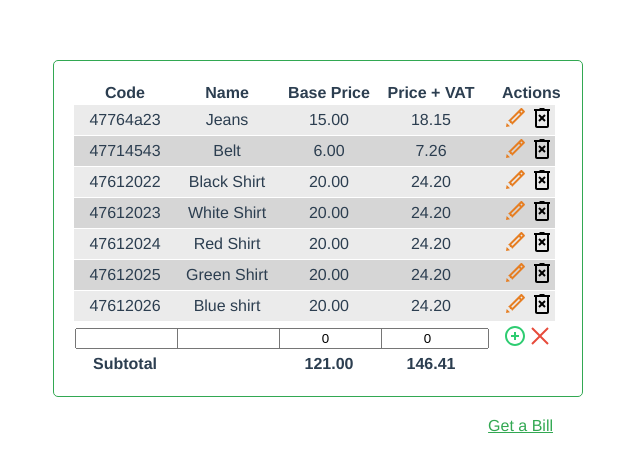
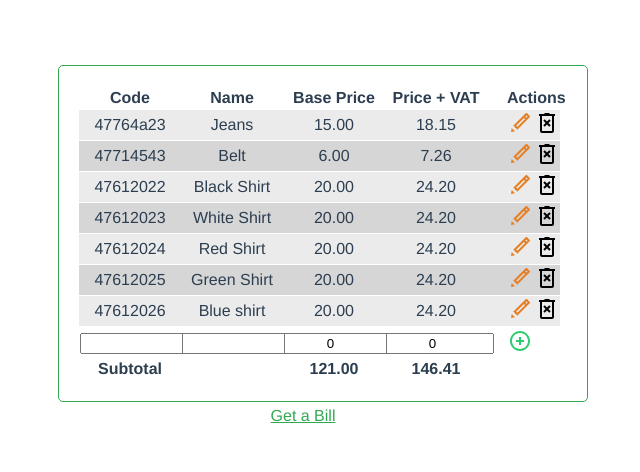
Before and after one commit to Voldemortas/accounting, a Vue app: page / in a window 1280 px wide. Shown: the top 472 px of the page, without its empty margins (337-977 px from the left). Built offline with nearby package versions, Linux system fonts and the light colour scheme.

Commit message:
added feedback to user before data manipulation

```diff
--- a/src/App.vue
+++ b/src/App.vue
@@ -2,9 +2,14 @@
   <div id="app">
     <main class="main">
       <EditableTable v-bind:data="data" :method="updateTable" />
-      <div class="right">
-        <a v-bind:href="`${path}/bill`">Get a Bill</a>
+      <div
+        v-bind:class="
+          `${success === null ? '' : success ? 'success' : 'failure'}`
+        "
+      >
+        {{ message }}
       </div>
+      <a v-bind:href="`${path}/bill`">Get a Bill</a>
     </main>
   </div>
 </template>
@@ -36,22 +41,39 @@ export default {
     path: String,
   },
   data() {
-    return { data: JSON.parse(localStorage.getItem('products')) }
+    return {
+      data: JSON.parse(localStorage.getItem('products')),
+      message: '',
+      success: null,
+    }
   },
   methods: {
     updateTable(event, key, value) {
       if (event === 'remove') {
         this.data.splice(key, 1)
+        this.success = true
+        this.message = 'The product was removed'
         return true
       }
       if (value.name === '' || value.code === '' || value.base <= 0) {
+        this.success = false
+        this.message =
+          value.code === ''
+            ? "The product code can't be empty!"
+            : value.name === ''
+            ? "The product name can't be empty!"
+            : 'The price must be above zero!'
         return false
       }
       if (event === 'update') {
         this.data.splice(key, 1, { ...value, tax: TAX })
+        this.success = true
+        this.message = 'The product was updated'
       }
       if (event === 'add') {
         this.data.push({ ...value, tax: TAX })
+        this.success = true
+        this.message = 'The new product was added'
       }
       return true
     },
--- a/src/Bill.vue
+++ b/src/Bill.vue
@@ -2,9 +2,7 @@
   <div id="app">
     <main class="main">
       <PreviewTable v-bind:data="data" /><br />
-      <div class="right">
-        <a v-bind:href="`${path}/`">Go Back</a>
-      </div>
+      <a v-bind:href="`${path}/`">Go Back</a>
     </main>
   </div>
 </template>
--- a/src/assets/style.scss
+++ b/src/assets/style.scss
@@ -3,6 +3,7 @@ $colour-2: #d6d6d6;
 $colour-3: #ebebeb;
 $colour-4: #32a852;
 $colour-5: #1ddb50;
+$colour-6: #eb4034;
 
 #app {
   font-family: Avenir, Helvetica, Arial, sans-serif;
@@ -17,13 +18,18 @@ $colour-5: #1ddb50;
   padding-left: 20px;
 }
 
-.right {
-  padding-top: 20px;
-  text-align: right;
+.background-default {
+  background-color: $colour-1 !important;
 }
 
-.background-default {
-  background-color: $colour-1 !important;
+.success {
+  color: $colour-5;
+  padding-bottom: 5px;
+}
+
+.failure {
+  color: $colour-6;
+  padding-bottom: 5px;
 }
 
 .main {
@@ -53,6 +59,7 @@ $colour-5: #1ddb50;
     display: inline-table;
     border-spacing: 0 1px;
     padding: 20px;
+    margin: 5px;
 
     input {
       width: 100%;
--- a/src/components/EditableRow.vue
+++ b/src/components/EditableRow.vue
@@ -231,7 +231,9 @@ export default {
       this.edit = !this.method('update', this.index, newValue)
     },
     remove() {
-      this.method('remove', this.index)
+      if (confirm('Are you sure you want to delete this?')) {
+        this.method('remove', this.index)
+      }
     },
   },
 }
--- a/src/components/NewRow.vue
+++ b/src/components/NewRow.vue
@@ -28,7 +28,7 @@
         v-on:keyup="changeTotal"
       />
     </td>
-    <td v-on:click="add" class="td--small pad-left">
+    <td v-on:click="add" class="td--small pad-left" colspan="2">
       <svg
         xmlns="http://www.w3.org/2000/svg"
         x="0px"
@@ -59,42 +59,6 @@
           <g fill="#2ecc71">
             <path
               d="M86,14.33333c-39.517,0 -71.66667,32.14967 -71.66667,71.66667c0,39.517 32.14967,71.66667 71.66667,71.66667c39.517,0 71.66667,-32.14967 71.66667,-71.66667c0,-39.517 -32.14967,-71.66667 -71.66667,-71.66667zM86,28.66667c31.61217,0 57.33333,25.72117 57.33333,57.33333c0,31.61217 -25.72117,57.33333 -57.33333,57.33333c-31.61217,0 -57.33333,-25.72117 -57.33333,-57.33333c0,-31.61217 25.72117,-57.33333 57.33333,-57.33333zM78.83333,57.33333v21.5h-21.5v14.33333h21.5v21.5h14.33333v-21.5h21.5v-14.33333h-21.5v-21.5z"
-            />
-          </g>
-        </g>
-      </svg>
-    </td>
-    <td class="td--small" style="display: inherit" v-on:click="cancel">
-      <svg
-        xmlns="http://www.w3.org/2000/svg"
-        x="0px"
-        y="0px"
-        width="24"
-        height="24"
-        viewBox="0 0 172 172"
-        style=" fill:#000000;"
-      >
-        <title>cancel</title>
-        <g
-          fill="none"
-          fill-rule="nonzero"
-          stroke="none"
-          stroke-width="1"
-          stroke-linecap="butt"
-          stroke-linejoin="miter"
-          stroke-miterlimit="10"
-          stroke-dasharray
-          stroke-dashoffset="0"
-          font-family="none"
-          font-weight="none"
-          font-size="none"
-          text-anchor="none"
-          style="mix-blend-mode: normal"
-        >
-          <path d="M0,172v-172h172v172z" fill="none" />
-          <g fill="#e74c3c">
-            <path
-              d="M33.73372,23.59961l-10.13411,10.13411l52.26628,52.26628l-52.26628,52.26628l10.13411,10.13411l52.26628,-52.26628l52.26628,52.26628l10.13411,-10.13411l-52.26628,-52.26628l52.26628,-52.26628l-10.13411,-10.13411l-52.26628,52.26628z"
             />
           </g>
         </g>
```
